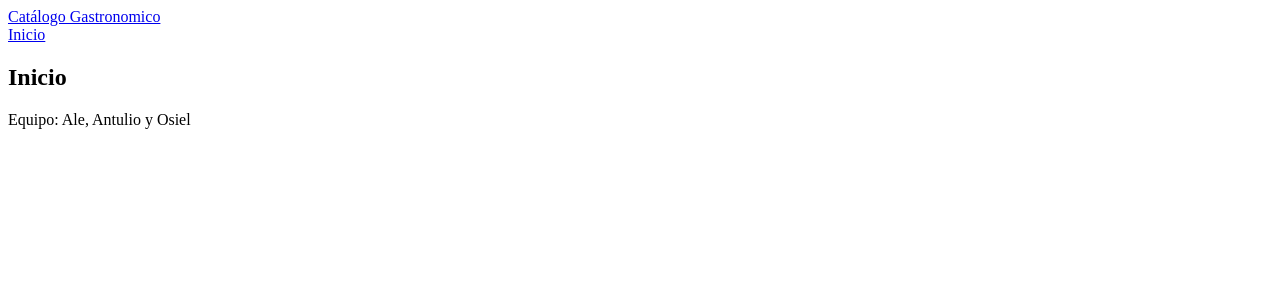
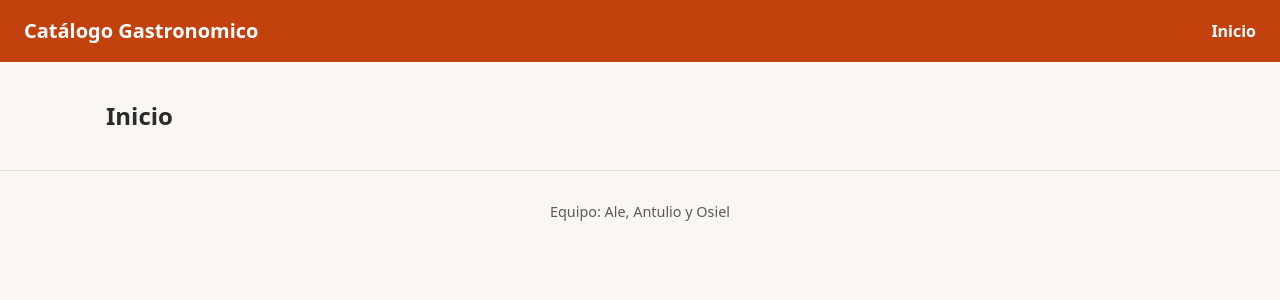
Before and after one commit to AlejandraR0sas/catalogoReact, a React (Vite) app: page / in a window 1280 px wide. Shown: the top 300 px of the page. Built offline with nearby package versions, Linux system fonts and the light colour scheme.

Commit message:
agregar estilos globales y variables de color

```diff
--- a/src/estilos/global.css
+++ b/src/estilos/global.css
@@ -2,7 +2,7 @@
  ARCHIVO: src/estilos/global.css
  ¿DE QUÉ TRATA?: Estilos globales (reset, fuentes, variables de color, layout general).
  ¿PARA QUÉ SIRVE?: Da una apariencia consistente a toda la app.
- ASIGNADO A: TU_NOMBRE (Persona A)
+ ASIGNADO A: Ale (Persona A)
 
  QUÉ LE TOCA HACER AQUÍ:
    1. Definir variables CSS en :root (colores, espaciados).
@@ -13,3 +13,57 @@
    - Solo CSS plano (sin Tailwind ni librerías), así la medición del bundle es justa.
    - B y C usan las variables de :root en sus propios CSS.
 */
+:root {
+  --color-fondo: #faf7f2;
+  --color-texto: #2b2b2b;
+  --color-principal: #c2410c;
+  --color-tarjeta: #ffffff;
+  --color-borde: #e6e0d6;
+  --espacio: 1rem;
+  --radio: 10px;
+}
+
+*, *::before, *::after { box-sizing: border-box; }
+
+body {
+  margin: 0;
+  font-family: system-ui, sans-serif;
+  background: var(--color-fondo);
+  color: var(--color-texto);
+  line-height: 1.5;
+}
+
+a { color: var(--color-principal); text-decoration: none; }
+a:hover { text-decoration: underline; }
+img { max-width: 100%; display: block; }
+
+.contenedor { max-width: 1100px; margin: 0 auto; padding: var(--espacio); }
+
+.barra {
+  display: flex;
+  justify-content: space-between;
+  align-items: center;
+  padding: var(--espacio) 1.5rem;
+  background: var(--color-principal);
+}
+.barra a { color: #fff; font-weight: 600; }
+.barra-titulo { font-size: 1.25rem; }
+
+.pie {
+  text-align: center;
+  padding: var(--espacio);
+  font-size: 0.9rem;
+  color: #5a5a5a;
+  border-top: 1px solid var(--color-borde);
+}
+
+button {
+  font: inherit;
+  padding: 0.5rem 1rem;
+  border: 0;
+  border-radius: var(--radio);
+  background: var(--color-principal);
+  color: #fff;
+  cursor: pointer;
+}
+button:disabled { opacity: 0.5; cursor: not-allowed; }
```
